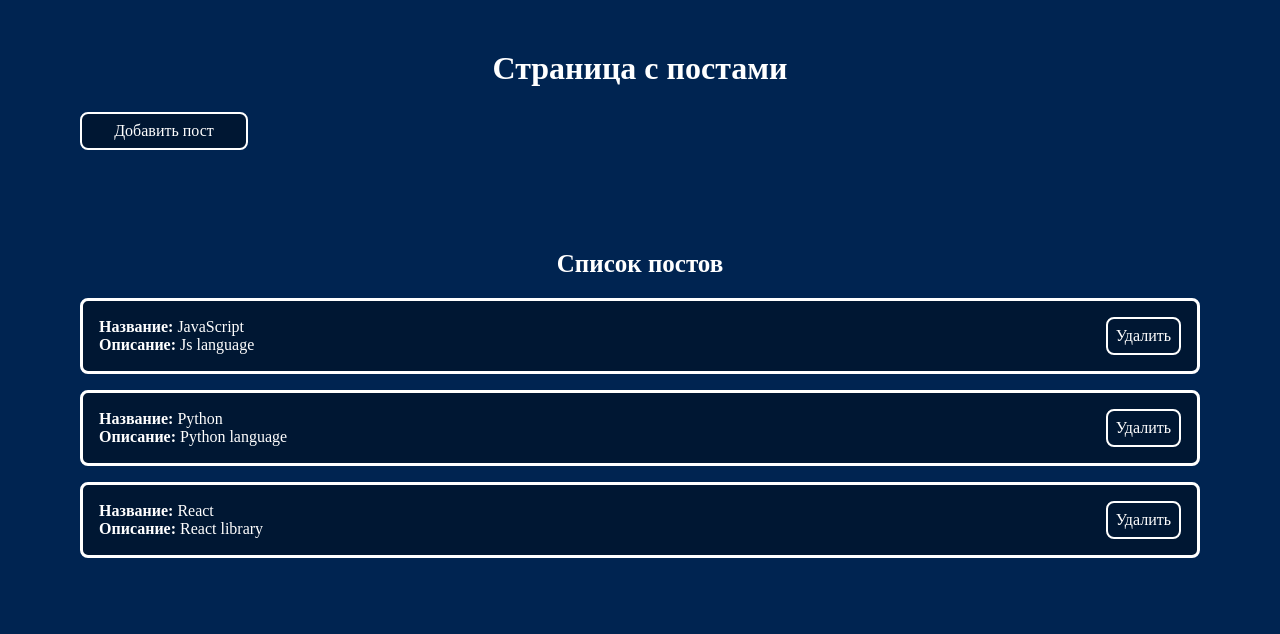
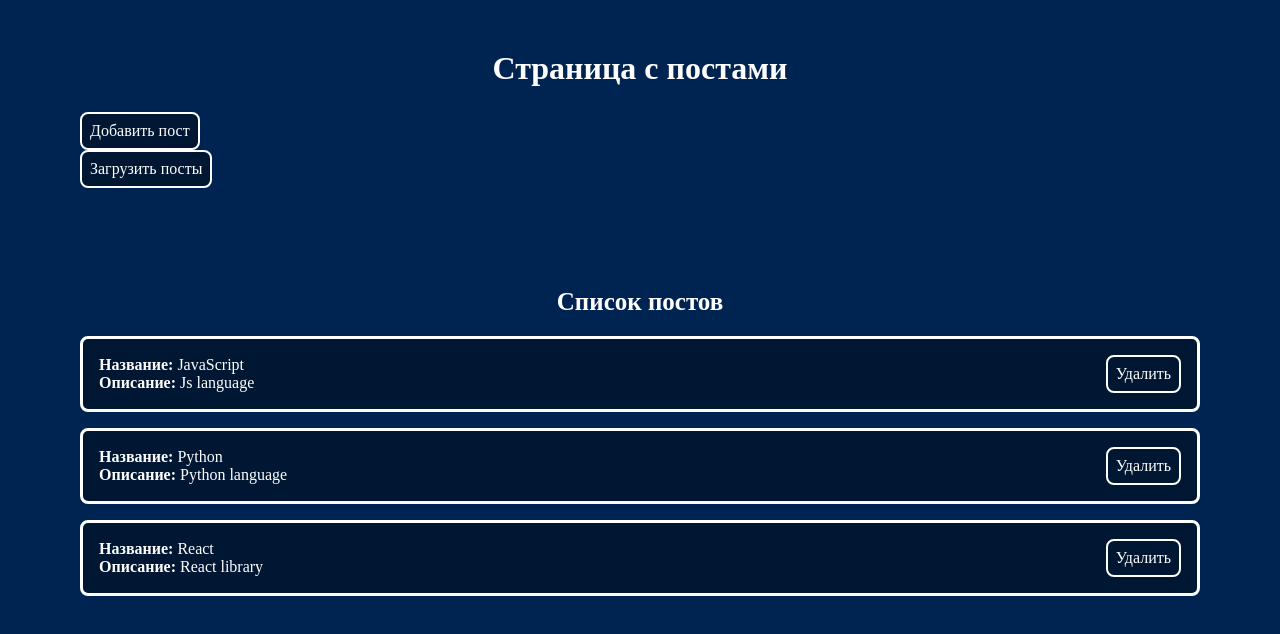
Before and after one commit to gGodlik04/VueProject, a Vue app: page / in a window 1280 px wide. Shown: the top 634 px of the page. Built offline with nearby package versions, Linux system fonts and the light colour scheme.

Commit message:
fetchPosts

```diff
--- a/src/App.vue
+++ b/src/App.vue
@@ -2,11 +2,12 @@
     <div class="container">
         <h1 class="title">Страница с постами</h1>
         <Button class="post-form-add" @click="modalShow">Добавить пост</Button>
-        <Modal v-model:show="modalVisible">
+        <Button  @click="fetchPosts">Загрузить посты</Button>
+        <ModalWindow v-model:show="modalVisible">
             <PostForm
             @create="createPost"
             />
-        </Modal>
+        </ModalWindow>
         <PostList
         :posts="posts"
         @removePost="removePost"
@@ -15,16 +16,13 @@
 </template>
 
 <script>
-import PostForm from "@/components/PostForm.vue"
-import PostList from "@/components/PostList.vue"
-import Modal from "./components/UI/Modal.vue";
-import Button from "./components/UI/Button.vue";
+import PostForm from "@/components/PostForm.vue";
+import PostList from "@/components/PostList.vue";
+import axios from 'axios';
 
 export default {
     components: {
     PostForm, PostList,
-    Modal,
-    Button
 },
     data() {
         return {
@@ -47,8 +45,13 @@ export default {
        modalShow() {
         this.modalVisible = true;
        },
-       fetchPosts() {
-
+       async fetchPosts() {
+        try {
+            const response = await axios.get('https://jsonplaceholder.typicode.com/posts?_limit=10');
+            console.log(response);
+        } catch (error) {
+            console.log(e);
+        }
        }
     }
 }
--- a/src/components/UI/Modal.vue
+++ b/src/components/UI/Modal.vue
@@ -7,7 +7,7 @@
 </template>
 <script>
 export default {
-    name: 'modalWindow',
+    name: 'ModalWindow',
     props: {
         show: {
             type: Boolean,
--- a/src/components/UI/index.js
+++ b/src/components/UI/index.js
@@ -1,11 +1,11 @@
 import Button from '@/components/UI/Button.vue';
 import InputComponent from '@/components/UI/Input.vue';
-import Modal from '@/components/UI/Modal.vue';
+import ModalWindow from '@/components/UI/Modal.vue';
 
 
 
 export default [
     Button,
     InputComponent,
-    Modal
+    ModalWindow
 ]
```
